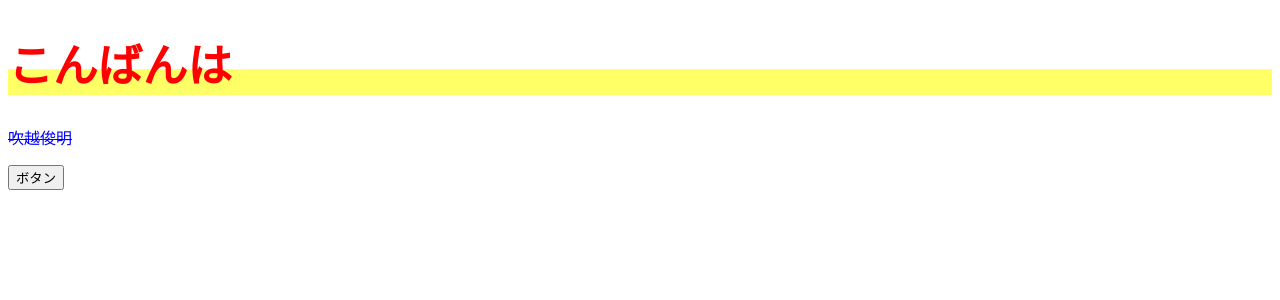
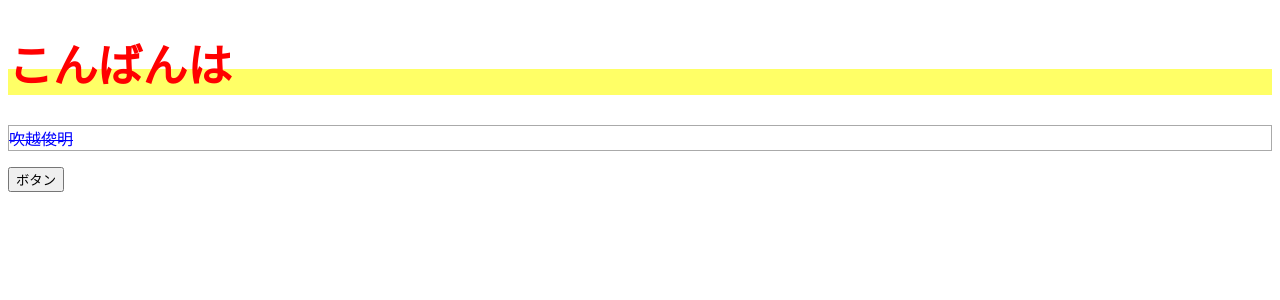
Before and after one commit to toshiakifukikoshi/times3, a React (Create React App) app: page / in a window 1280 px wide. Shown: the top 300 px of the page. Built offline with nearby package versions, Linux system fonts and the light colour scheme.

Commit message:
９月１４日ここまで

```diff
--- a/src/App.jsx
+++ b/src/App.jsx
@@ -12,6 +12,7 @@
   };
   const bbb = {
     color: "blue",
+    border: "1px solid #aaa",
     textDecoration: "line-through"
   };
 
```
